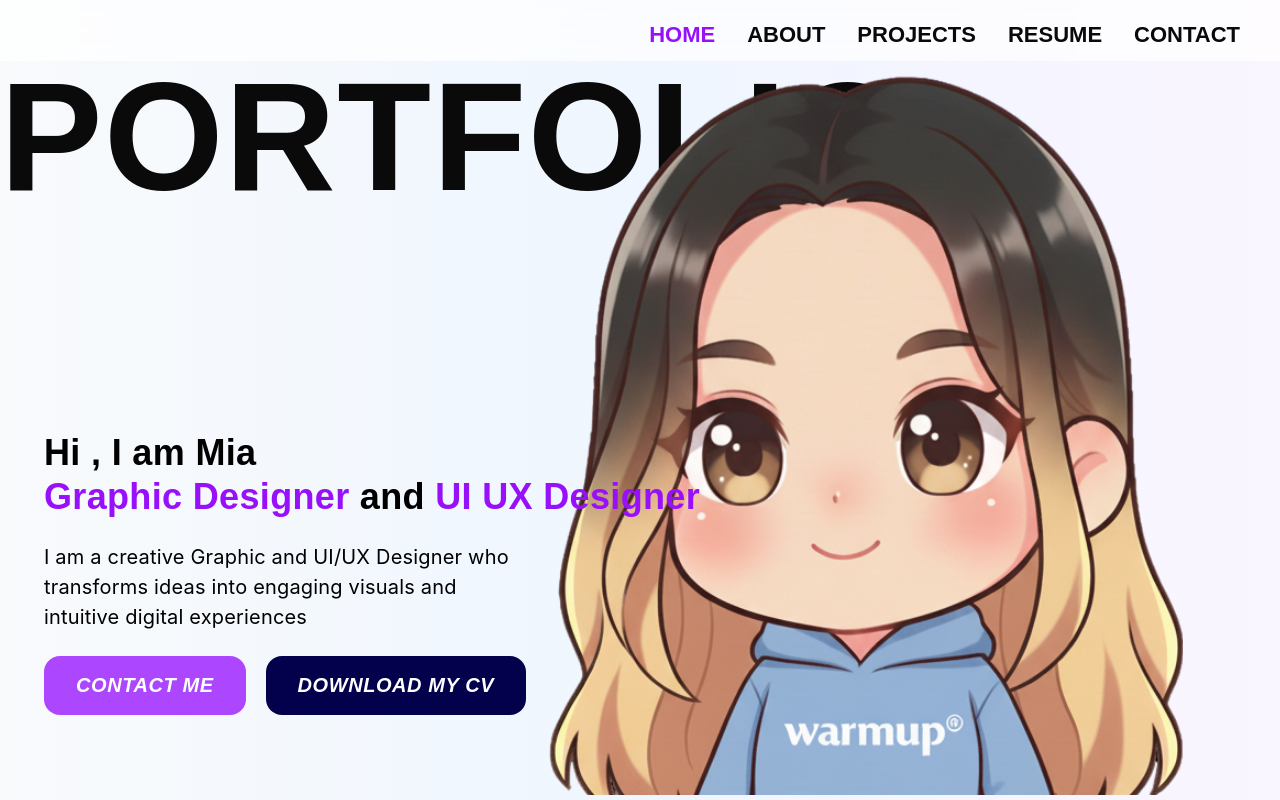
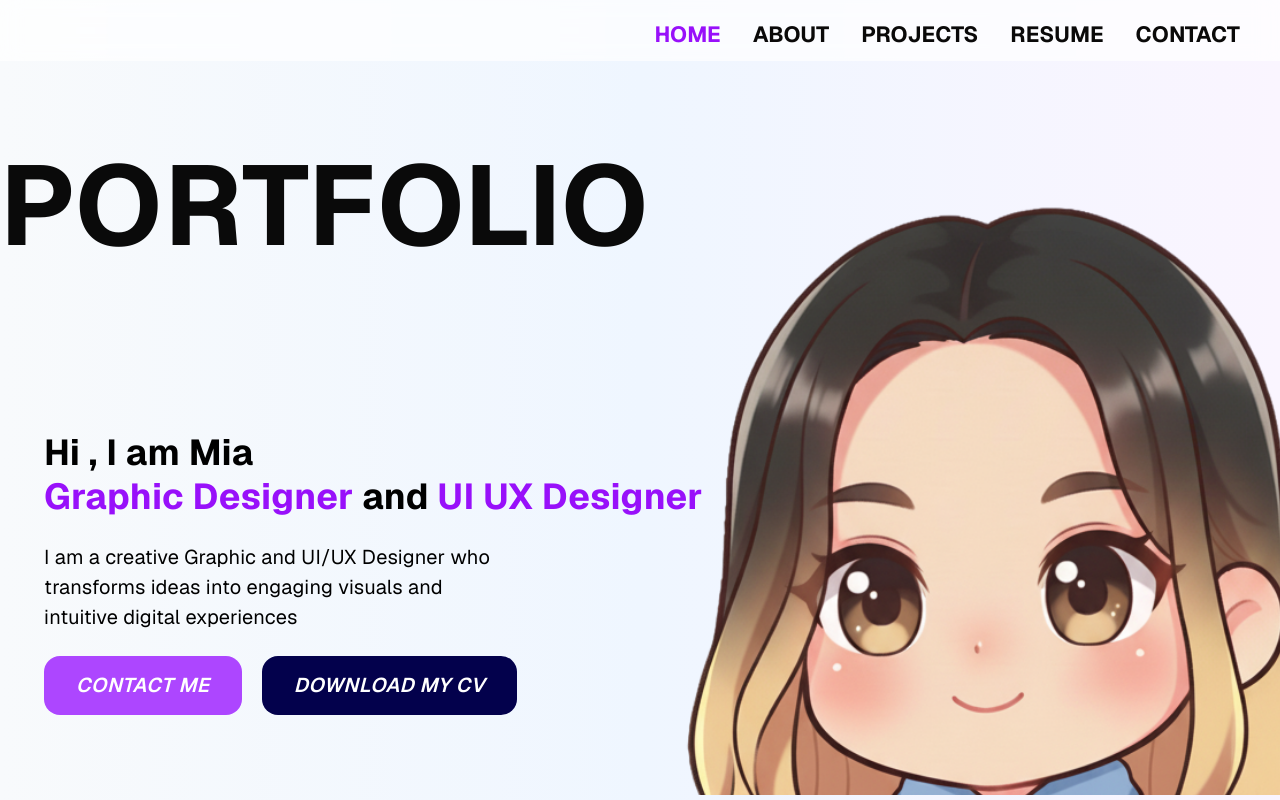
Before and after one commit to briella13/portfolio, a Next.js app: page / in a window 1280 px wide. Built offline with nearby package versions, Linux system fonts and the light colour scheme; what @mui/material-nextjs would draw is missing.

Commit message:
Fixed heroimage sizing and added downloadable cv

```diff
--- a/app/globals.css
+++ b/app/globals.css
@@ -1,7 +1,12 @@
 @import "tailwindcss";
 
 :root {
-  --background: linear-gradient(to right, #f8fafc 0%, #eff6ff 50%, #faf5ff 100%);
+  --background: linear-gradient(
+    to right,
+    #f8fafc 0%,
+    #eff6ff 50%,
+    #faf5ff 100%
+  );
   --foreground: #171717;
 }
 
@@ -9,11 +14,17 @@
   --color-background: var(--background);
   --color-foreground: var(--foreground);
   --font-sans: var(--font-geist-sans);
-  --font-mono: var(--font-geist-mono);
+  --font-mono: var(--font-geist-sans);
+}
+
+*,
+*::before,
+*::after {
+  font-family: var(--font-geist-sans) !important;
 }
 
 body {
   background: var(--background);
   color: var(--foreground);
-  font-family: Arial, Helvetica, sans-serif;
+  font-family: var(--font-geist-sans), sans-serif;
 }
--- a/app/layout.tsx
+++ b/app/layout.tsx
@@ -1,16 +1,11 @@
 import type { Metadata } from "next";
-import { Geist, Geist_Mono } from "next/font/google";
+import { Geist } from "next/font/google";
 import { AppRouterCacheProvider } from "@mui/material-nextjs/v15-appRouter";
 import { Navbar } from "../components/Navbar";
 import "./globals.css";
 
 const geistSans = Geist({
   variable: "--font-geist-sans",
-  subsets: ["latin"],
-});
-
-const geistMono = Geist_Mono({
-  variable: "--font-geist-mono",
   subsets: ["latin"],
 });
 
@@ -25,10 +20,13 @@ export default function RootLayout({
   children: React.ReactNode;
 }>) {
   return (
-    <html lang="en" className={`${geistSans.variable} ${geistMono.variable} h-full antialiased`}>
+    <html lang="en" className={`${geistSans.variable} h-full antialiased`}>
       <body
-        className="min-h-full flex flex-col m-0 p-0"
-        style={{ background: "linear-gradient(to right, #F8FAFC 0%, #EFF6FF 50%, #FAF5FF 100%)" }}
+        className="min-h-full flex flex-col m-0 p-0 font-sans"
+        style={{
+          background:
+            "linear-gradient(to right, #F8FAFC 0%, #EFF6FF 50%, #FAF5FF 100%)",
+        }}
       >
         <AppRouterCacheProvider>
           <Navbar />
--- a/app/page.tsx
+++ b/app/page.tsx
@@ -32,7 +32,7 @@ export default function Home() {
           sx={{
             position: "absolute",
             left: 0,
-            top: 0,
+            top: { xs: "28px", md: "88px" },
             overflow: "hidden",
             pointerEvents: "none",
             userSelect: "none",
@@ -45,7 +45,10 @@ export default function Home() {
               fontWeight: "bold",
               color: "#0a0a0a",
               whiteSpace: "nowrap",
-              fontSize: { xs: "clamp(32px, 11.5vw, 80px)", md: "clamp(80px, 12vw, 180px)" },
+              fontSize: {
+                xs: "clamp(32px, 11.5vw, 80px)",
+                md: "clamp(56px, 8.8vw, 152px)",
+              },
               lineHeight: 1,
             }}
           >
@@ -57,11 +60,11 @@ export default function Home() {
         <Box
           sx={{
             position: { xs: "relative", md: "absolute" },
-            right: { xs: "auto", md: 0 },
-            top: { xs: "auto", md: 0 },
+            right: { xs: "auto", md: "-118px" },
+            top: { xs: "auto", md: "36px" },
             pointerEvents: "none",
-            width: { xs: "100%", md: "min(691px, 50vw)" },
-            height: { xs: "400px", md: "min(908px, 120vw)" },
+            width: { xs: "100%", md: "min(740px, 52vw)" },
+            height: { xs: "340px", md: "min(920px, 116vw)" },
             zIndex: 1,
             order: { xs: 2, md: "unset" },
             mt: { xs: -2, md: 0 },
@@ -72,10 +75,10 @@ export default function Home() {
           <Box
             sx={{
               position: "relative",
-              width: { xs: "280px", md: "132.51%" },
-              height: { xs: "360px", md: "151.19%" },
-              left: { xs: 0, md: "-15.21%" },
-              top: { xs: 0, md: "-19.63%" },
+              width: { xs: "240px", md: "136%" },
+              height: { xs: "310px", md: "156%" },
+              left: { xs: 0, md: "-9%" },
+              top: { xs: 0, md: "-10%" },
             }}
           >
             <Image
@@ -83,8 +86,8 @@ export default function Home() {
               alt="Mia – Portfolio Character"
               fill
               priority
-              sizes="(max-width: 768px) 100vw, 50vw"
-              style={{ objectFit: "cover" }}
+              sizes="(max-width: 668px) 80vw, 43vw"
+              style={{ objectFit: "cover", objectPosition: "center top" }}
             />
           </Box>
         </Box>
@@ -141,10 +144,16 @@ export default function Home() {
               wordWrap: "break-word",
             }}
           >
-            I am a creative Graphic and UI/UX Designer who transforms ideas into engaging visuals and intuitive digital experiences
+            I am a creative Graphic and UI/UX Designer who transforms ideas into
+            engaging visuals and intuitive digital experiences
           </Typography>
 
-          <Stack direction="row" flexWrap="wrap" gap={2.5} pb={{ xs: 4, md: 10 }}>
+          <Stack
+            direction="row"
+            flexWrap="wrap"
+            gap={2.5}
+            pb={{ xs: 4, md: 10 }}
+          >
             <Button
               component={Link}
               href="/contact"
@@ -168,6 +177,9 @@ export default function Home() {
               CONTACT ME
             </Button>
             <Button
+              component="a"
+              href="/resume.pdf"
+              download="Mia-Gabriella-Gubat-Resume.pdf"
               sx={{
                 bgcolor: "#03014c",
                 color: "white",
--- a/pnpm-workspace.yaml
+++ b/pnpm-workspace.yaml
@@ -1,3 +1,6 @@
+allowBuilds:
+  sharp: false
+  unrs-resolver: false
 ignoredBuiltDependencies:
   - sharp
   - unrs-resolver
```
Also changed, not shown: 2 other files (tests, documents, lock files or other folders).
